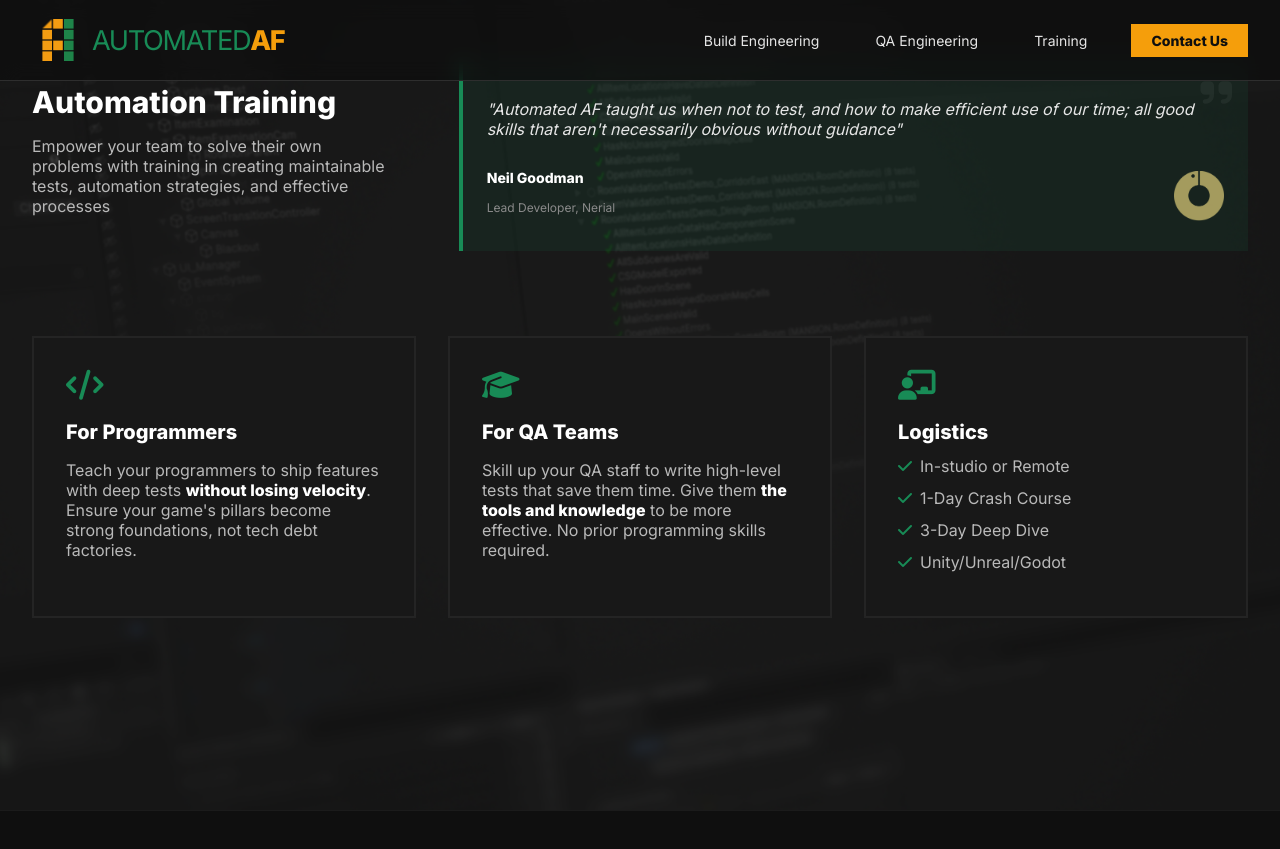
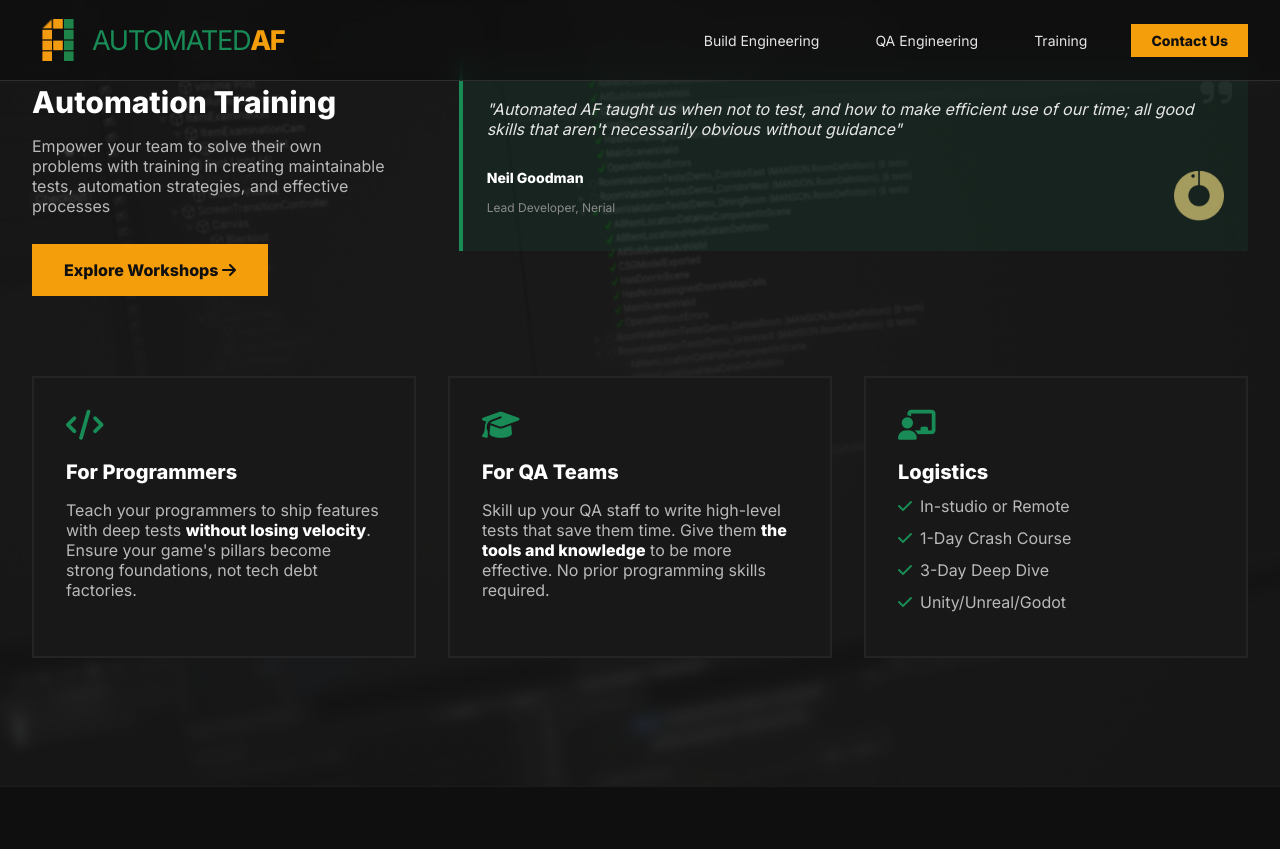
Before and after one commit to tenpn/automatedaf-company, a Jekyll site: the page built from index.html, in a window 1280 px wide and 900 px high, scrolled down 3948 px. Shown: the top 849 px of the window. Built offline with Jekyll 4.4.1, drawn with Linux system fonts in a browser that asks for light colours.

Commit message:
linking to workshops page

```diff
--- a/_includes/sections/training.html
+++ b/_includes/sections/training.html
@@ -1,4 +1,4 @@
-<section id="training" class="section section-bg section-padded">
+<section id="training" class="section section-bg section-padded" style="padding-bottom: 8rem;">
 	<div class="container">
 		<div class="grid-12">
 			<div class="text-center-sm col-span-4 mb-12">
@@ -7,6 +7,10 @@
 					Empower your team to solve their own problems with training in creating maintainable tests,
 					automation strategies, and effective processes
 				</p>
+				<br />
+				<a href="/workshops" class="hero-btn-primary">
+					Explore Workshops <i class="fas fa-arrow-right"></i>
+				</a>
 			</div>
 			<div class="col-span-8 lg-order-1">
 				{% include elements/testimonial.html logo="assets/logo_nerial_transparent_notext.png"
@@ -55,4 +59,5 @@
 				</div>
 			</div>
 		</div>
+	</div>
 </section>
```
